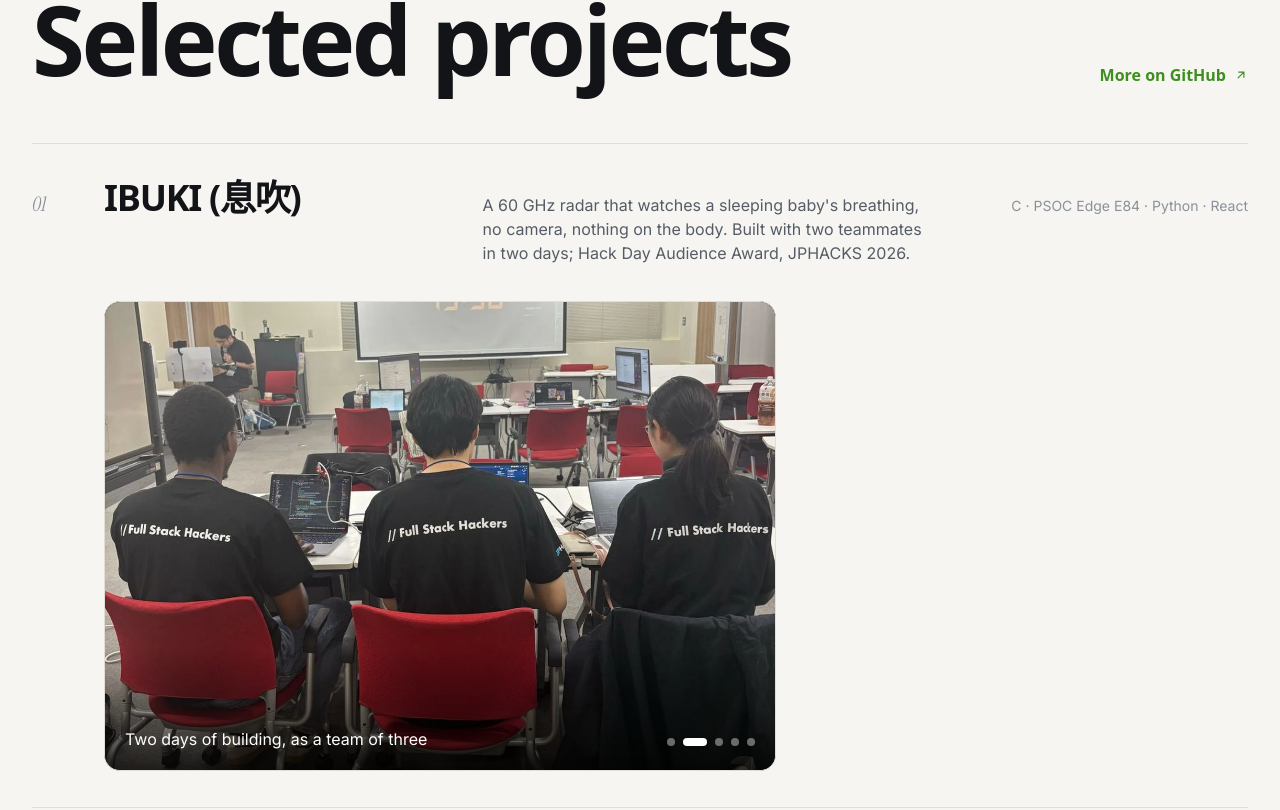
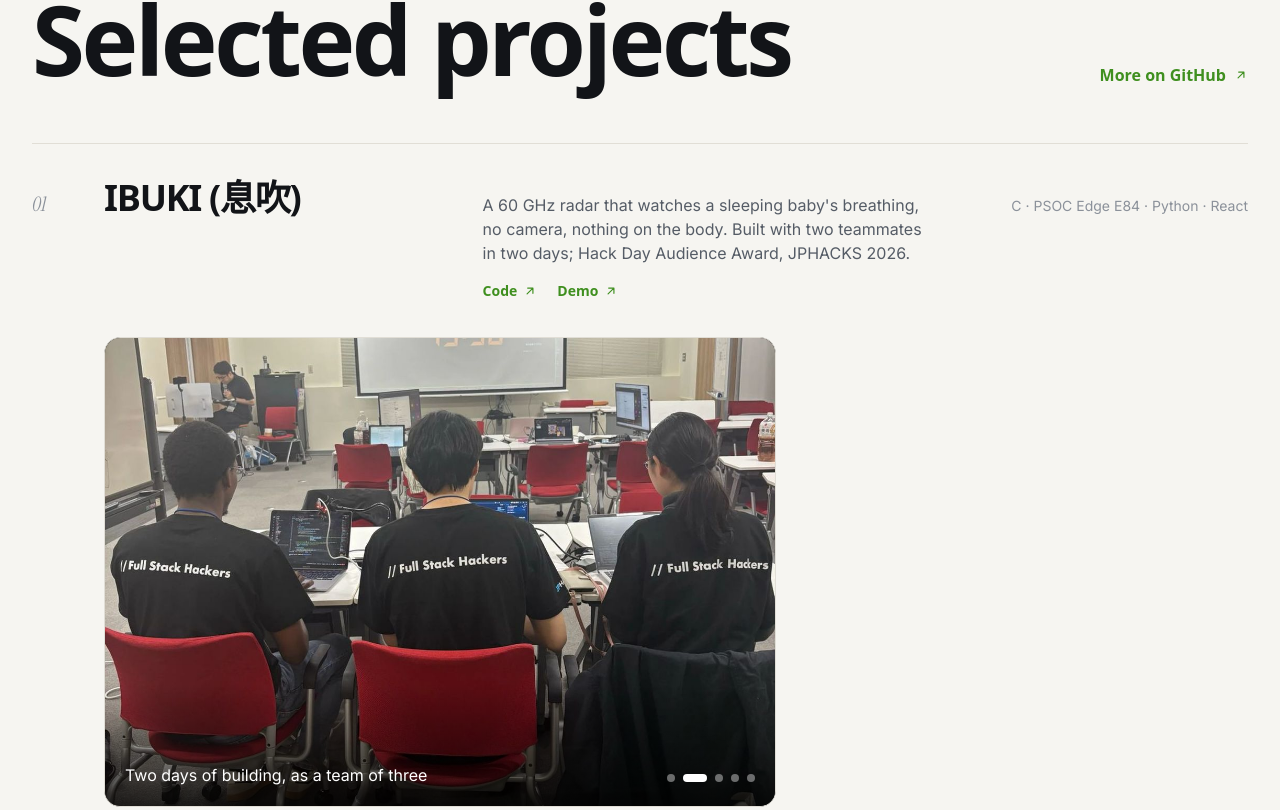
Before and after one commit to RamadhanAdam/ramadhanadam.github.io, a React (Vite) app: page / in a window 1280 px wide. Shown: the part 5130-5940 px from the top of the page. Built offline with nearby package versions, Linux system fonts and the light colour scheme; a web font is replaced by a local one.

Commit message:
Projects: show each project's links under its description

```diff
--- a/src/pages/Home.tsx
+++ b/src/pages/Home.tsx
@@ -438,22 +438,31 @@ function Projects() {
         <div data-line className="h-px bg-line" />
         <ul onMouseLeave={() => setHover(null)}>
           {projects.map((p, k) => (
-            <li key={p.title} data-rise={k * 0.06}>
+            <li key={p.title} data-rise={k * 0.06} className="border-b border-line">
               <a
                 href={p.href}
                 target="_blank"
                 rel="noreferrer"
                 data-cursor="Open"
                 onMouseEnter={() => setHover(p.shots ? null : k)}
-                className={`group grid grid-cols-[2.5rem_1fr] items-baseline gap-x-6 gap-y-2 py-9 lg:grid-cols-[3rem_1.1fr_1.4fr_0.9fr] ${p.shots ? "" : "border-b border-line"}`}
+                className="group grid grid-cols-[2.5rem_1fr] items-baseline gap-x-6 gap-y-2 pt-9 lg:grid-cols-[3rem_1.1fr_1.4fr_0.9fr]"
               >
                 <span className="serif text-xl text-faint">0{k + 1}</span>
                 <span className="display text-3xl font-black transition duration-500 group-hover:translate-x-3 group-hover:text-accent sm:text-4xl">{p.title}</span>
                 <span className="col-start-2 text-muted lg:col-start-auto">{p.what}</span>
                 <span className="col-start-2 text-sm text-faint lg:col-start-auto lg:text-right">{p.stack}</span>
               </a>
+              <div className="grid grid-cols-[2.5rem_1fr] gap-x-6 pb-9 pt-4 lg:grid-cols-[3rem_1.1fr_1.4fr_0.9fr]">
+                <div className="col-start-2 flex flex-wrap gap-x-5 gap-y-2 lg:col-start-3">
+                  {p.links.map((l) => (
+                    <a key={l.href} href={l.href} target="_blank" rel="noreferrer" className="inline-flex items-center gap-1.5 font-display text-sm font-bold text-accent">
+                      {l.label} <Arrow />
+                    </a>
+                  ))}
+                </div>
+              </div>
               {p.shots && (
-                <div className="border-b border-line pb-9 lg:pl-[4.5rem]">
+                <div className="pb-9 lg:pl-[4.5rem]">
                   <Gallery shots={p.shots} />
                 </div>
               )}
```
